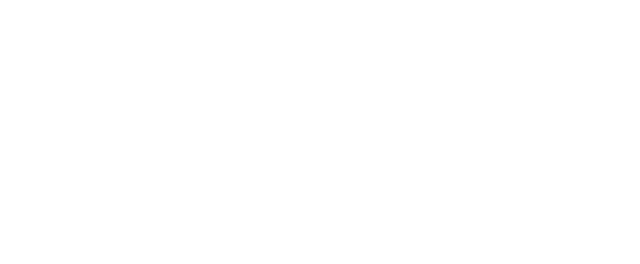
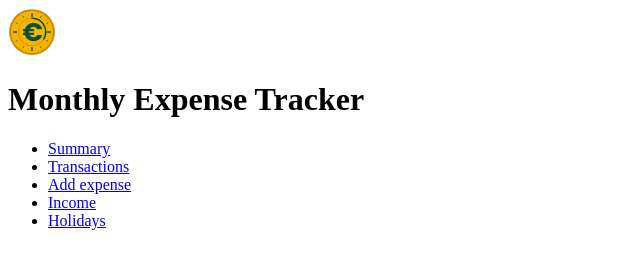
Before and after one commit to iisphilipsii/module3-assessment-javascript, a plain HTML site: page index.html in a window 1280 px wide. Shown: the whole page, without its empty margins (0-640 px from the left). Drawn offline with Linux system fonts and the light colour scheme.

Commit message:
Add header with logo and navigation

```diff
--- a/index.html
+++ b/index.html
@@ -8,6 +8,20 @@
   <script src="script.js" defer></script>
 </head>
 <body>
-
+<header>
+    <div class="brand">
+      <img src="images/logo.svg" alt="Logo: a gold coin with a euro sign and clock markings" width="48" height="48">
+      <h1>Monthly Expense Tracker</h1>
+    </div>
+    <nav>
+      <ul class="nav-links">
+        <li><a href="#summary">Summary</a></li>
+        <li><a href="#transactions">Transactions</a></li>
+        <li><a href="#add-expense">Add expense</a></li>
+        <li><a href="#income">Income</a></li>
+        <li><a href="#holidays">Holidays</a></li>
+      </ul>
+    </nav>
+  </header>
 </body>
 </html>
```
